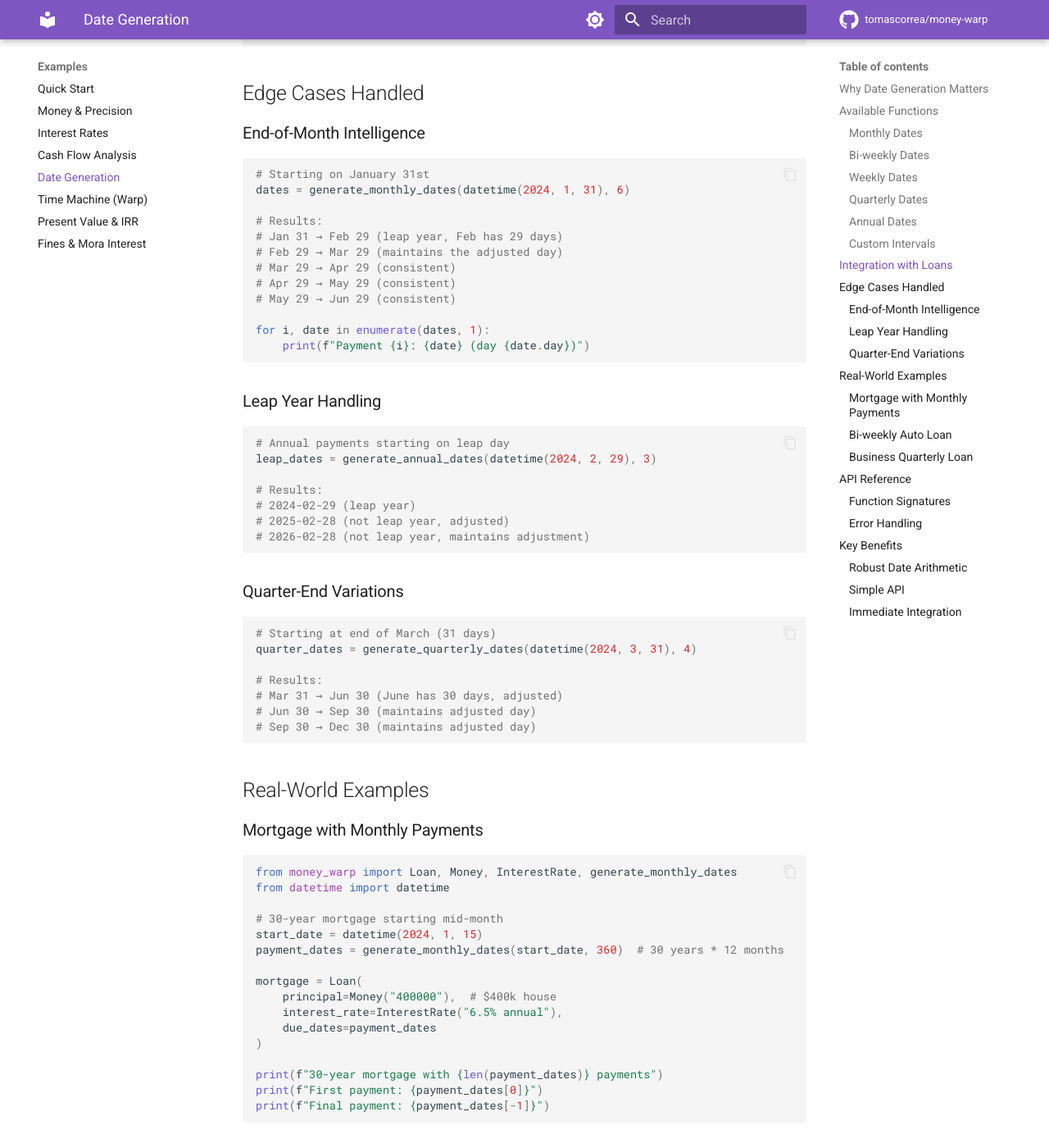
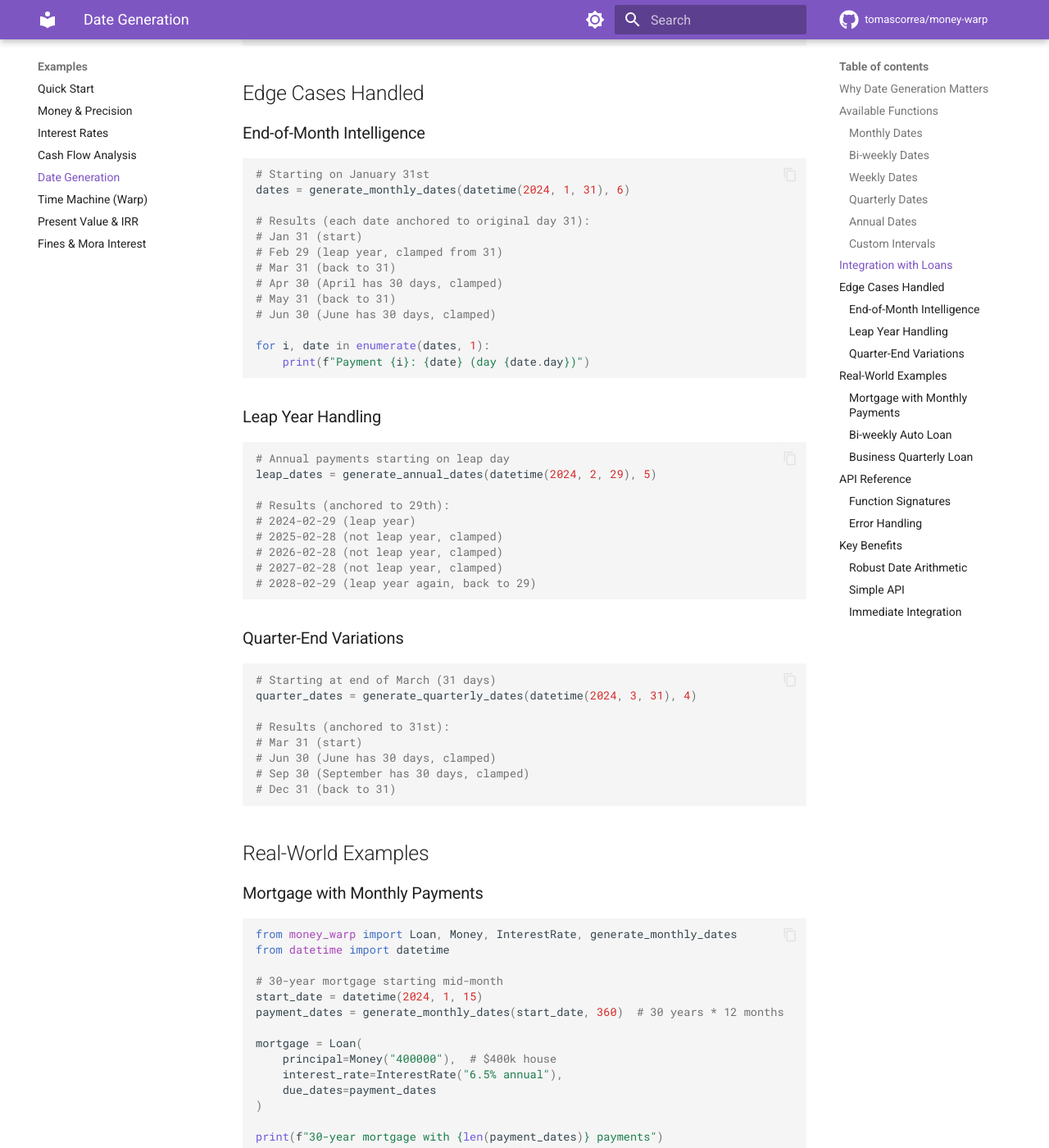
Before and after one commit to tomascorrea/money-warp, an MkDocs documentation site: the page built from docs/examples/date_generation.md, in a window 1280 px wide and 1400 px high, scrolled down 3034 px. Shown: the whole window at 82% size. Built offline with MkDocs 1.6.1 and Material for MkDocs 9.7.7, drawn with Linux system fonts in a browser that asks for light colours; comment, search, counter and statistics services are not loaded; some of the changed text lies outside the part shown.

Commit message:
fix: update date generation logic to anchor dates to the original start date
- Refactored date generation functions to compute dates based on the original start date, preventing day-of-month drift across short months.
- Updated documentation to clarify the new anchored date arithmetic approach.
- Enhanced tests to validate the correct behavior of monthly, quarterly, and annual date generation, ensuring consistency in date outputs.
- Added new tests for edge cases involving leap years and month-end adjustments.

````diff
--- a/docs/examples/date_generation.md
+++ b/docs/examples/date_generation.md
@@ -44,8 +44,8 @@ print(f"12 monthly payments starting Jan 15")
 
 # End-of-month intelligence
 eom_dates = generate_monthly_dates(datetime(2024, 1, 31), 4)
-# Results: [Jan 31, Feb 29, Mar 29, Apr 29]
-# Notice how it maintains consistency after February adjustment
+# Results: [Jan 31, Feb 29, Mar 31, Apr 30]
+# Each date anchors to the original day (31st), clamped per month
 ```
 
 ### Bi-weekly Dates
@@ -88,8 +88,8 @@ print(f"Quarterly payments: Q1, Q2, Q3, Q4...")
 
 # End-of-quarter example
 quarter_end = generate_quarterly_dates(datetime(2024, 3, 31), 4)
-# Results: [Mar 31, Jun 30, Sep 30, Dec 30]
-# Smart handling of different quarter-end dates
+# Results: [Mar 31, Jun 30, Sep 30, Dec 31]
+# Anchors to original day (31st), clamped for 30-day months
 ```
 
 ### Annual Dates
@@ -103,9 +103,9 @@ from money_warp import generate_annual_dates
 dates = generate_annual_dates(datetime(2024, 1, 1), 30)
 
 # Leap year handling
-leap_dates = generate_annual_dates(datetime(2024, 2, 29), 4)
-# Results: [2024-02-29, 2025-02-28, 2026-02-28, 2027-02-28]
-# Automatically adjusts for non-leap years
+leap_dates = generate_annual_dates(datetime(2024, 2, 29), 5)
+# Results: [2024-02-29, 2025-02-28, 2026-02-28, 2027-02-28, 2028-02-29]
+# Anchors to 29th — returns to Feb 29 when the next leap year arrives
 ```
 
 ### Custom Intervals
@@ -153,12 +153,13 @@ print(f"Monthly payment: {schedule[0].payment_amount}")
 # Starting on January 31st
 dates = generate_monthly_dates(datetime(2024, 1, 31), 6)
 
-# Results:
-# Jan 31 → Feb 29 (leap year, Feb has 29 days)
-# Feb 29 → Mar 29 (maintains the adjusted day)
-# Mar 29 → Apr 29 (consistent)
-# Apr 29 → May 29 (consistent)
-# May 29 → Jun 29 (consistent)
+# Results (each date anchored to original day 31):
+# Jan 31 (start)
+# Feb 29 (leap year, clamped from 31)
+# Mar 31 (back to 31)
+# Apr 30 (April has 30 days, clamped)
+# May 31 (back to 31)
+# Jun 30 (June has 30 days, clamped)
 
 for i, date in enumerate(dates, 1):
     print(f"Payment {i}: {date} (day {date.day})")
@@ -168,12 +169,14 @@ for i, date in enumerate(dates, 1):
 
 ```python
 # Annual payments starting on leap day
-leap_dates = generate_annual_dates(datetime(2024, 2, 29), 3)
+leap_dates = generate_annual_dates(datetime(2024, 2, 29), 5)
 
-# Results:
+# Results (anchored to 29th):
 # 2024-02-29 (leap year)
-# 2025-02-28 (not leap year, adjusted)
-# 2026-02-28 (not leap year, maintains adjustment)
+# 2025-02-28 (not leap year, clamped)
+# 2026-02-28 (not leap year, clamped)
+# 2027-02-28 (not leap year, clamped)
+# 2028-02-29 (leap year again, back to 29)
 ```
 
 ### Quarter-End Variations
@@ -182,10 +185,11 @@ leap_dates = generate_annual_dates(datetime(2024, 2, 29), 3)
 # Starting at end of March (31 days)
 quarter_dates = generate_quarterly_dates(datetime(2024, 3, 31), 4)
 
-# Results:
-# Mar 31 → Jun 30 (June has 30 days, adjusted)
-# Jun 30 → Sep 30 (maintains adjusted day)
-# Sep 30 → Dec 30 (maintains adjusted day)
+# Results (anchored to 31st):
+# Mar 31 (start)
+# Jun 30 (June has 30 days, clamped)
+# Sep 30 (September has 30 days, clamped)
+# Dec 31 (back to 31)
 ```
 
 ## Real-World Examples
````
Also changed, not shown: README.md (+2 -2 lines), knowledge/date_utils.md (added, +51 -0 lines), 2 other files.
